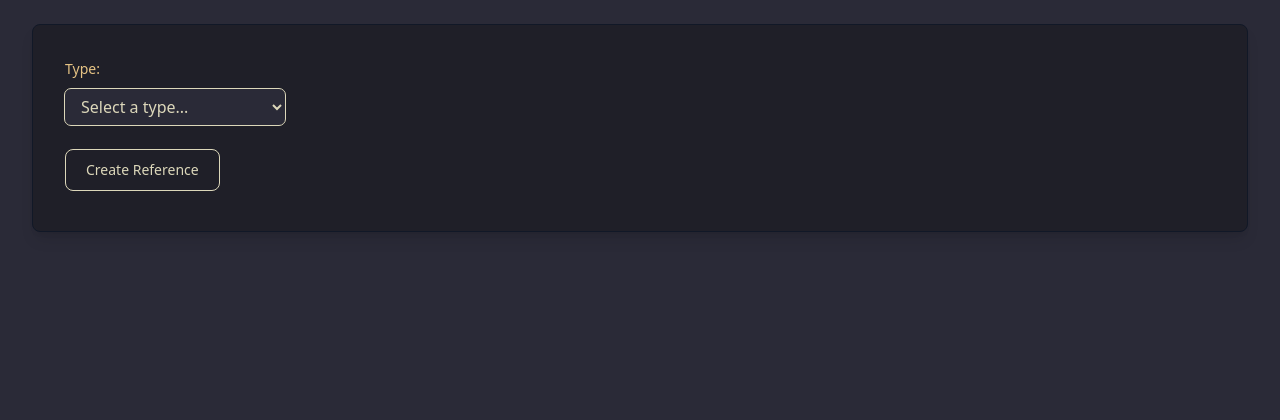
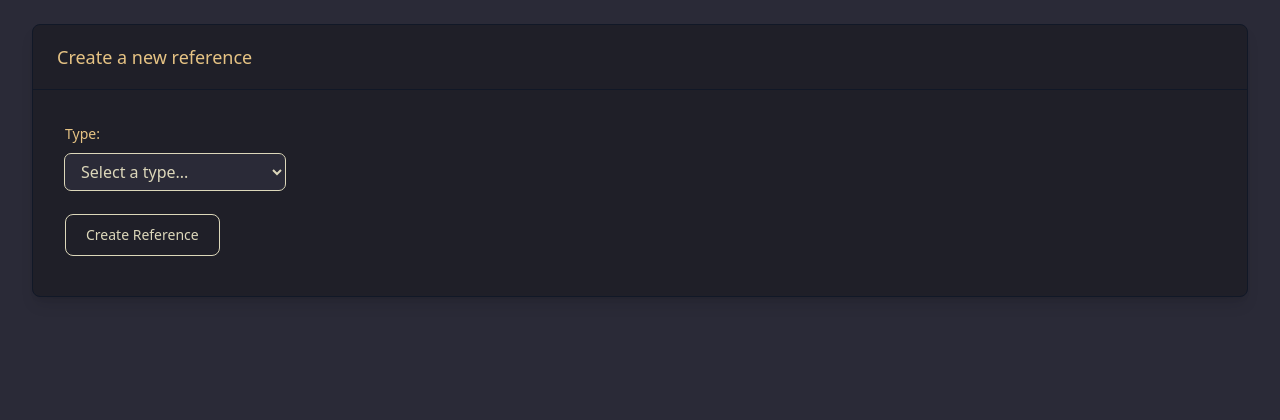
Before and after one commit to valovalovalo/miniprojekti, a Flask app: page /new_reference in a window 1280 px wide. Shown: the part 113-533 px from the top of the page. Run offline with Flask 3, Linux system fonts and the light colour scheme; some libraries are stand-ins or nearby versions.

Commit message:
Sivun titlen päivitys

```diff
--- a/src/templates/layout.html
+++ b/src/templates/layout.html
@@ -25,7 +25,7 @@
         }
       }
     </script>
-    <title>Bibmanager - {% block title %}{% endblock %}</title>
+    <title>Bibmanager</title>
   </head>
   <body class="bg-k-darkblue text-k-beige min-h-screen flex flex-col">
 
@@ -58,8 +58,14 @@
       {% endwith %}
 
 
+
       <div class="max-w-7xl w-full mx-auto my-6 sm:px-6 lg:px-8 space-y-6">
+
+
         <div class="bg-k-darkestblue shadow-lg sm:rounded-lg border border-gray-900">
+          <div class="px-4 py-5 border-b border-gray-900 sm:px-6 flex items-baseline">
+            <h2 class="text-lg leading-6 font-medium text-k-beige">{% block title %}Bibmanager{% endblock %}</h2>
+          </div>
           <div class="p-4 sm:p-8 ">
             {% block body %}{% endblock %}
           </div>
```
